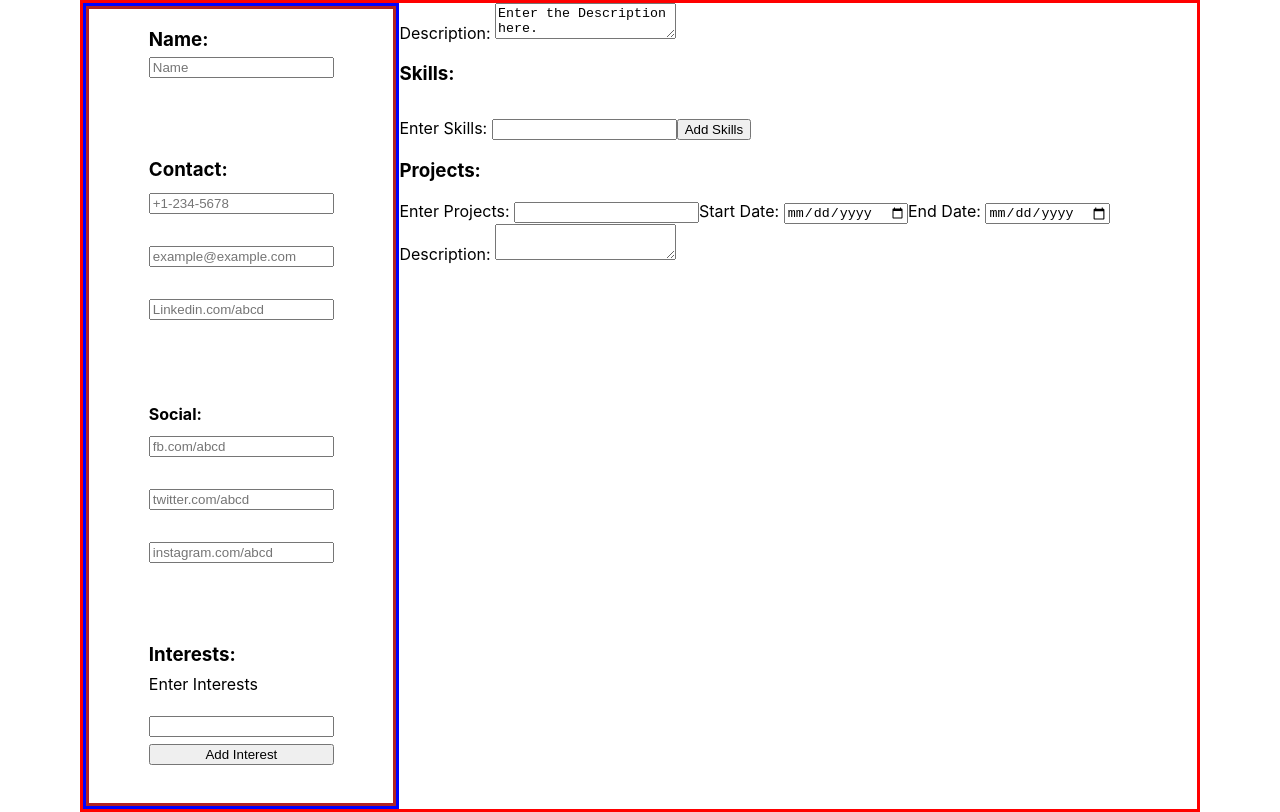
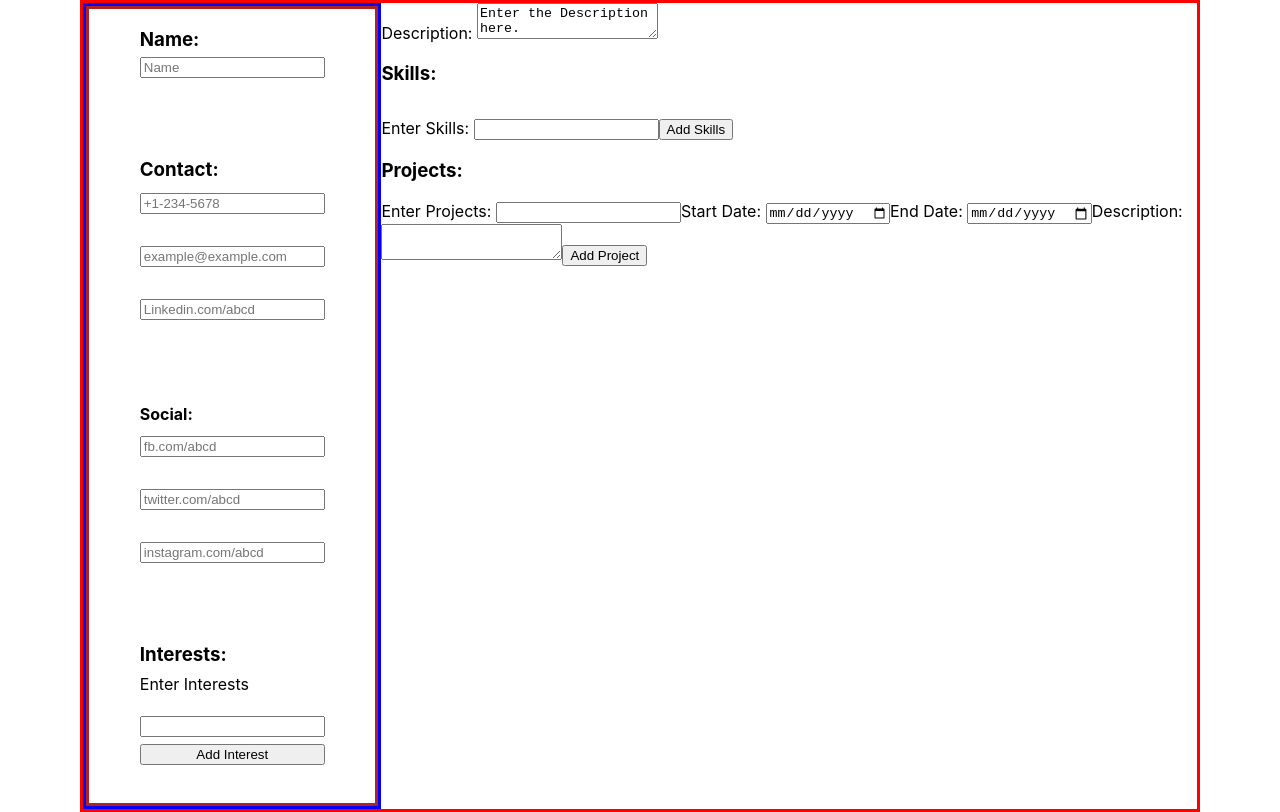
Before and after one commit to saadniazifed/React-CV-App, a React (Create React App) app: page / in a window 1280 px wide. Built offline with nearby package versions, Linux system fonts and the light colour scheme.

Commit message:
Projects are being added in the array.

```diff
--- a/src/components/MainContent/NotableProjects/NotableProjects.js
+++ b/src/components/MainContent/NotableProjects/NotableProjects.js
@@ -21,6 +21,21 @@ class NotableProjects extends Component {
       project: {
         ...this.state.project,
         [event.target.name]: event.target.value,
+      },
+    });
+  };
+
+  addProjects = (e) => {
+    e.preventDefault();
+    this.setState({
+      ...this.projectList,
+      projectList: this.state.projectList.concat(this.state.project),
+
+      project: {
+        title: "",
+        startDate: "",
+        endDate: "",
+        description: "",
       },
     });
   };
@@ -61,6 +76,10 @@ class NotableProjects extends Component {
           onChange={this.handleChange}
           name="description"
         />
+
+        <button type="button" onClick={this.addProjects}>
+          Add Project
+        </button>
       </>
     );
   }
```
